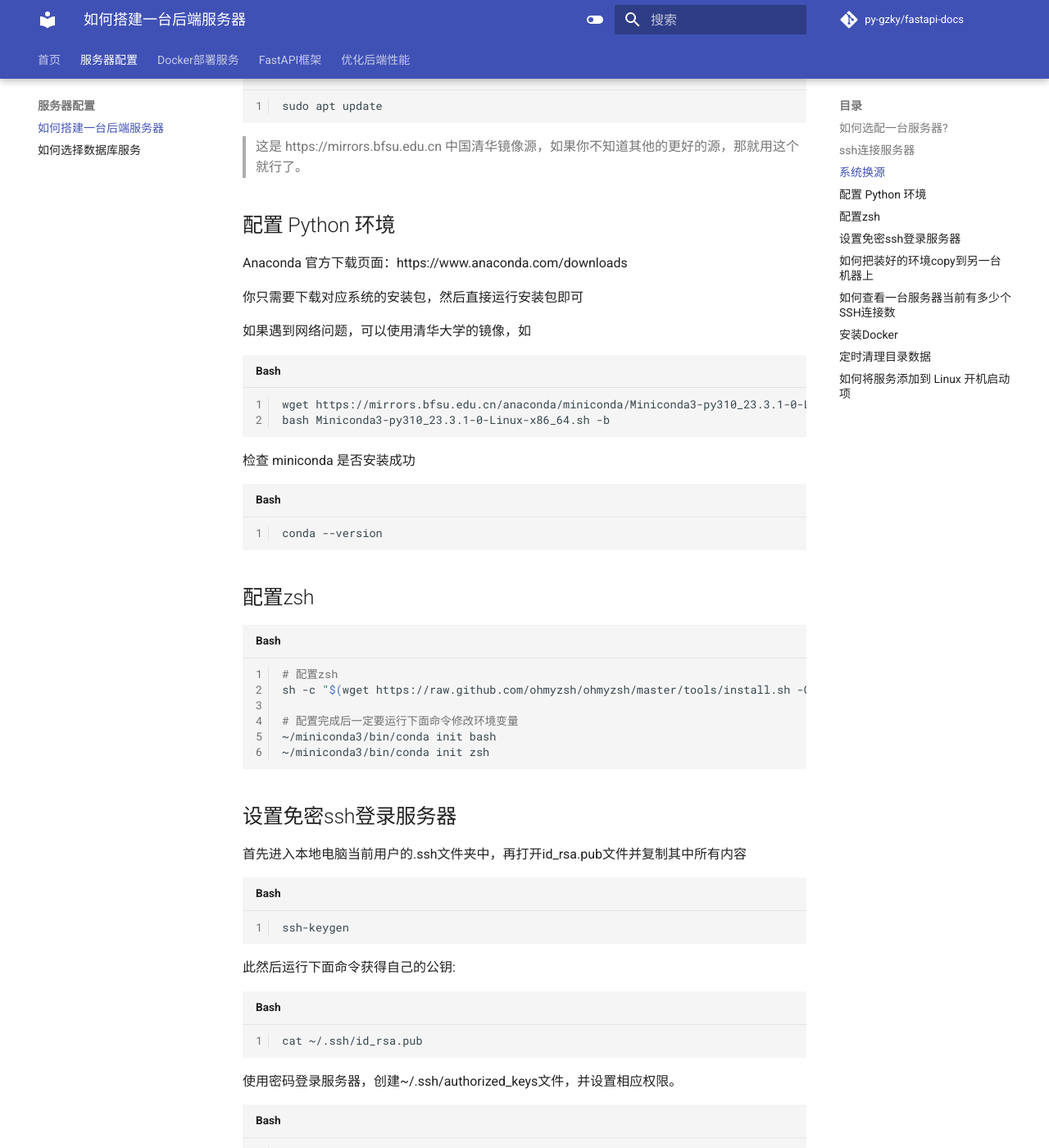
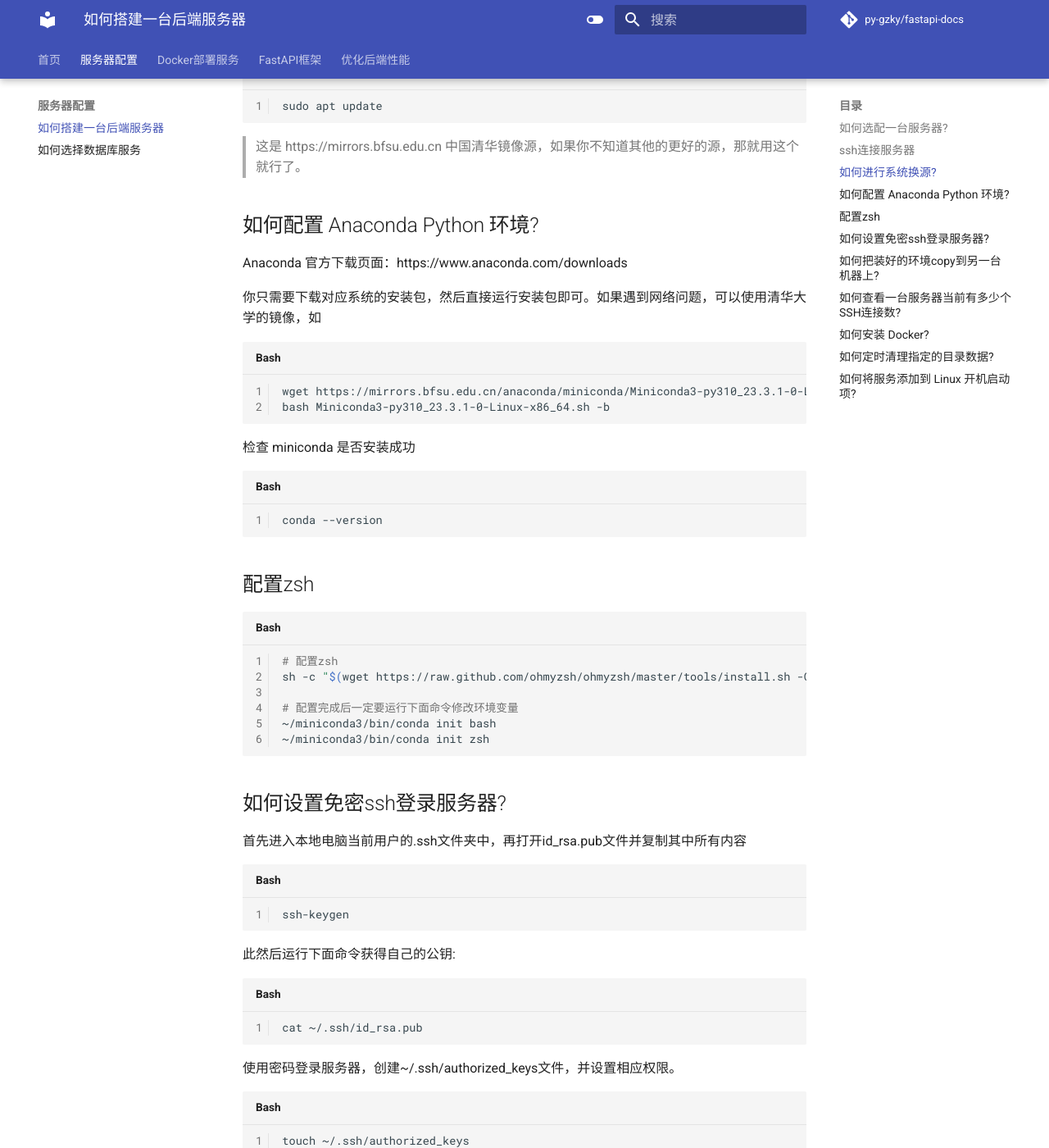
Before and after one commit to PY-GZKY/PythonBackendEngineerGuide, an MkDocs documentation site: the page built from docs/how-to-configure-server.md, in a window 1280 px wide and 1400 px high, scrolled down 1278 px. Shown: the whole window at 82% size. Built offline with MkDocs 1.6.1 and Material for MkDocs 9.7.7, drawn with Linux system fonts in a browser that asks for light colours; comment, search, counter and statistics services are not loaded; some of the changed text lies outside the part shown.

Commit message:
Update how-to-configure-server.md

````diff
--- a/docs/how-to-configure-server.md
+++ b/docs/how-to-configure-server.md
@@ -17,7 +17,7 @@
 ssh wutong@hostname
 ```
 
-## 系统换源
+## 如何进行系统换源?
 
 如果你的服务器来自 阿里云或者腾讯云，那自然是不用换源了。这些运营商会帮你配好。
 
@@ -49,13 +49,11 @@ sudo apt update
 
 > 这是 https://mirrors.bfsu.edu.cn 中国清华镜像源，如果你不知道其他的更好的源，那就用这个就行了。
 
-## 配置 Python 环境
+## 如何配置 Anaconda Python 环境?
 
 Anaconda 官方下载页面：https://www.anaconda.com/downloads
 
-你只需要下载对应系统的安装包，然后直接运行安装包即可
-
-如果遇到网络问题，可以使用清华大学的镜像，如
+你只需要下载对应系统的安装包，然后直接运行安装包即可。如果遇到网络问题，可以使用清华大学的镜像，如
 
 ```shell
 wget https://mirrors.bfsu.edu.cn/anaconda/miniconda/Miniconda3-py310_23.3.1-0-Linux-x86_64.sh
@@ -79,7 +77,7 @@ sh -c "$(wget https://raw.github.com/ohmyzsh/ohmyzsh/master/tools/install.sh -O
 ~/miniconda3/bin/conda init zsh
 ```
 
-## 设置免密ssh登录服务器
+## 如何设置免密ssh登录服务器?
 
 首先进入本地电脑当前用户的.ssh文件夹中，再打开id_rsa.pub文件并复制其中所有内容
 
@@ -112,7 +110,7 @@ nano ~/.ssh/authorized_keys
 sudo reboot
 ```
 
-## 如何把装好的环境copy到另一台机器上
+## 如何把装好的环境copy到另一台机器上?
 
 1.ssh连上服务器
 
@@ -130,13 +128,13 @@ rsync -avp /data/wutong/miniconda3 eight2.local:/data/wutong/
 
 这样就把一台服务器的Python环境直接拷贝到另一台服务器上了，可直接使用。
 
-## 如何查看一台服务器当前有多少个SSH连接数
+## 如何查看一台服务器当前有多少个SSH连接数?
 
 ```shell
 who | grep -i pts | wc -l
 ```
 
-## 安装Docker
+## 如何安装 Docker?
 
 1. 首先apt安装相关依赖包：
 
@@ -234,7 +232,7 @@ sudo systemctl enable docker
 
 这样每次开机就会自启动docker服务.
 
-## 定时清理目录数据
+## 如何定时清理指定的目录数据?
 
 ```shell
 find ./ -type d -mtime +15 -exec rm -rf {} \;
@@ -243,7 +241,7 @@ find ./ -type d -mtime +15 -exec rm -rf {} \;
 这会清理15天前的目录数据。
 
 
-## 如何将服务添加到 Linux 开机启动项
+## 如何将服务添加到 Linux 开机启动项?
 
 具体的服务文件在 `/etc/systemd/system/` 目录下，比如你的服务文件是 `my-service.service`，那么你可以使用下面的命令将服务添加到开机启动项：
 
````
